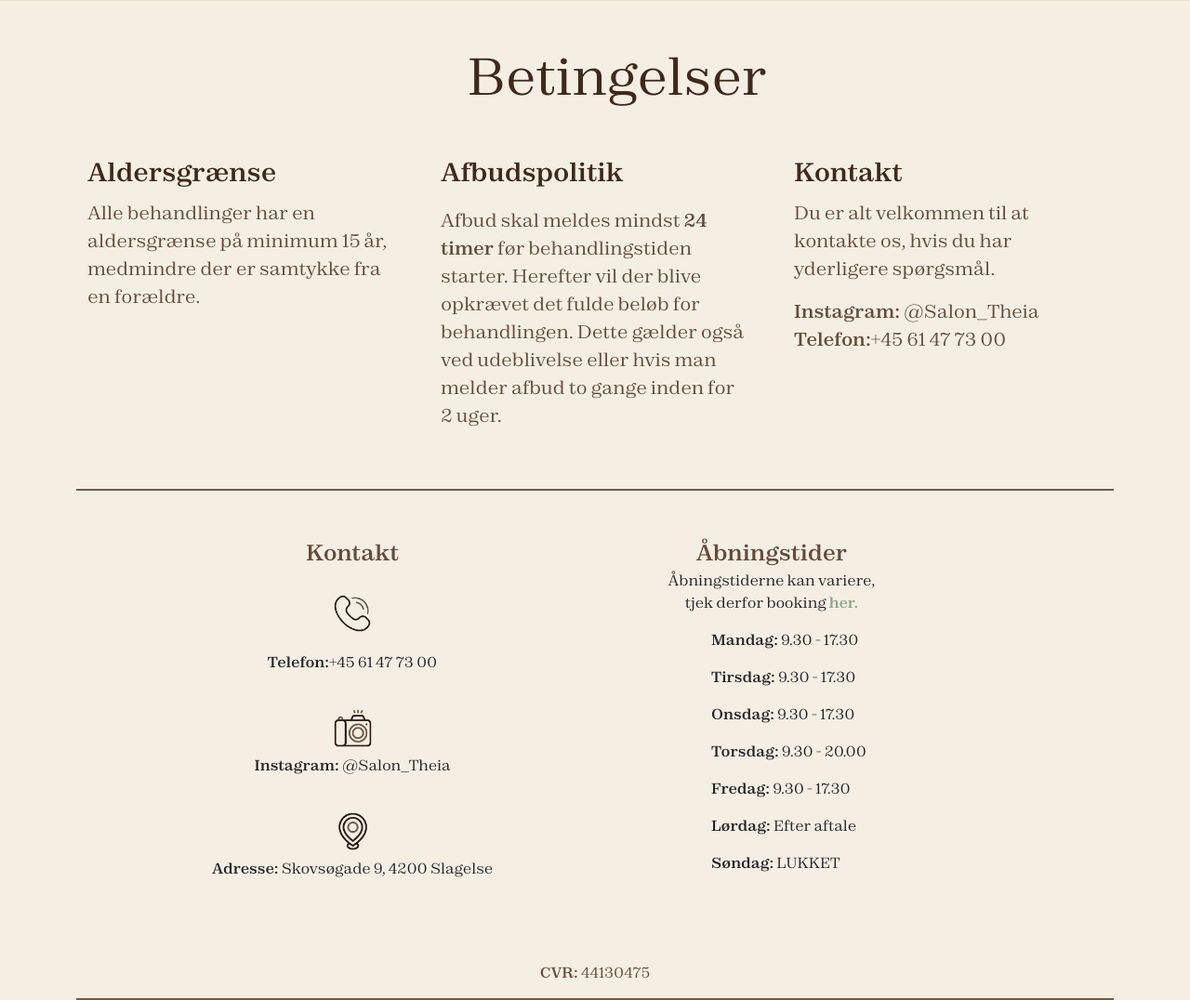
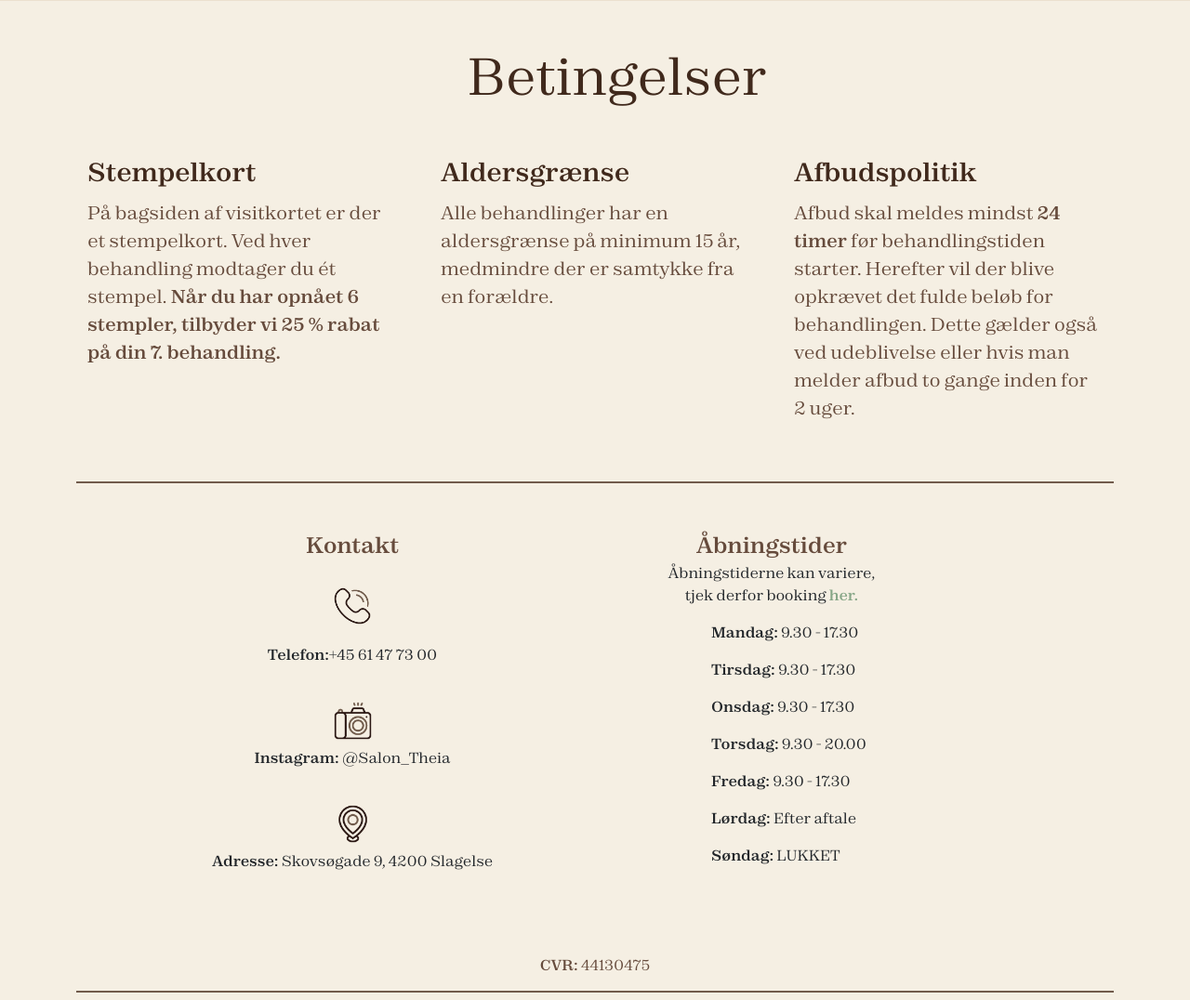
Before and after one commit to nannaglaw/rebranding, a PHP site: page /omTheia.php in a window 1280 px wide. Shown: the part 1575-2651 px from the top of the page at 93% size. Run offline with PHP 8.4, Linux system fonts and the light colour scheme; style sheets or scripts are compiled from the project's sources; some libraries are stand-ins or nearby versions.

Commit message:
om theia og knap

```diff
--- a/index.php
+++ b/index.php
@@ -80,8 +80,9 @@ require "settings/init.php";
                 faglighed, præcision
                 og æstetisk sans – altid med respekt for dig og dit udtryk.</p>
             <div class="d-flex justify-content-center mb-5 mb-md-0 gap-lg-5 gap-2">
+                <?php include "bookKnap.php"; ?>
                 <?php include "omTheiaKnap.php"; ?>
-                <?php include "kontaktKnap.php"; ?>
+
             </div>
         </div>
     </div>
--- a/omTheia.php
+++ b/omTheia.php
@@ -98,22 +98,21 @@ require "settings/init.php";
 
 <div class="container">
     <div class="row">
+        <div class="col-12 col-lg-4 px-4">
+            <p class="text-db fs-3 fed mb-2 ">Stempelkort</p>
+            <p class="fs-5 text-lb ">På bagsiden af visitkortet er der et stempelkort. Ved hver behandling modtager du ét stempel.<span class="fed"> Når du har opnået 6 stempler, tilbyder vi 25 % rabat på din 7. behandling.</span></p>
+        </div>
 <div class="col-12 col-lg-4 px-4">
     <p class="text-db fs-3 fed mb-2 pe-5">Aldersgrænse</p>
     <p class="fs-5 text-lb">Alle behandlinger har en aldersgrænse på minimum 15 år, medmindre der er samtykke fra en forældre. </p>
 </div>
         <div class="col-12 col-lg-4 px-4">
-            <p class="text-db fs-3 fed">Afbudspolitik</p>
+            <p class="text-db fs-3 fed mb-2">Afbudspolitik</p>
             <p class="fs-5 text-lb">Afbud skal meldes mindst <span class="fed">24 timer</span> før behandlingstiden starter.
                 Herefter vil der blive opkrævet det fulde beløb for behandlingen.
                 Dette gælder også ved udeblivelse eller hvis man melder afbud to gange inden for 2 uger. </p>
     </div>
-        <div class="col-12 col-lg-4 px-4">
-            <p class="text-db fs-3 fed mb-2 ">Kontakt</p>
-            <p class="fs-5 text-lb ">Du er alt velkommen til at kontakte os, hvis du har yderligere spørgsmål.</p>
-            <a class="link fs-5 text-lb" href="https://www.instagram.com/klinik_s.k.o.n/"><span class="fed">Instagram:</span> @Salon_Theia </a>
-            <p class="fs-5 text-lb "><span class="fed">Telefon:</span>+45 61 47 73 00 </p>
-        </div>
+
     </div>
 </div>
 
```
